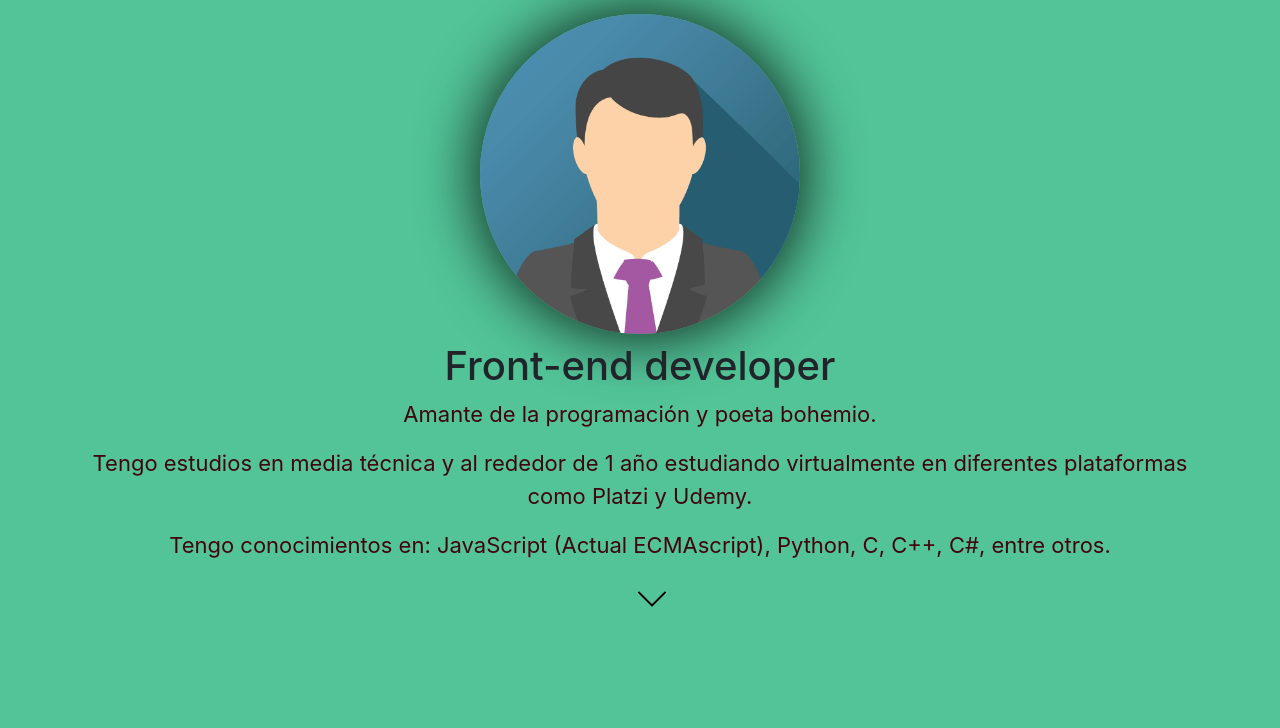
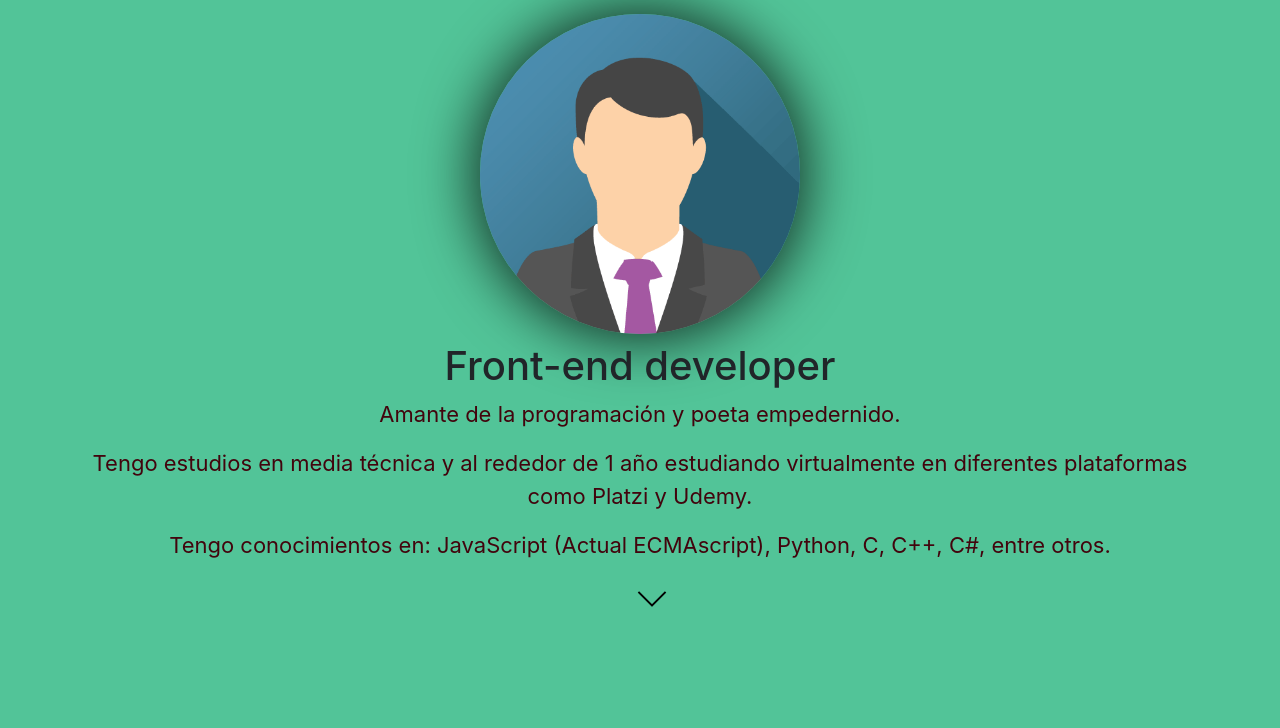
Before and after one commit to sebasvil20/Portafolio-personal-outdated-, a plain HTML site: page index.html in a window 1280 px wide. Shown: the part 72-800 px from the top of the page. Drawn offline with nearby package versions, Linux system fonts and the light colour scheme.

Commit message:
Update index.html

```diff
--- a/index.html
+++ b/index.html
@@ -52,7 +52,7 @@
             <section class="col text-center font-weight-normal   pb-4 d-md-block pt-large-2">
               <h1>Front-end developer</h1>
               <p>
-                Amante de la programación y poeta bohemio.
+                Amante de la programación y poeta empedernido.
               </p>
               <p class="d-none d-sm-block">
                 Tengo estudios en media técnica y al rededor de 1 año estudiando virtualmente en diferentes plataformas como Platzi y Udemy.
```
